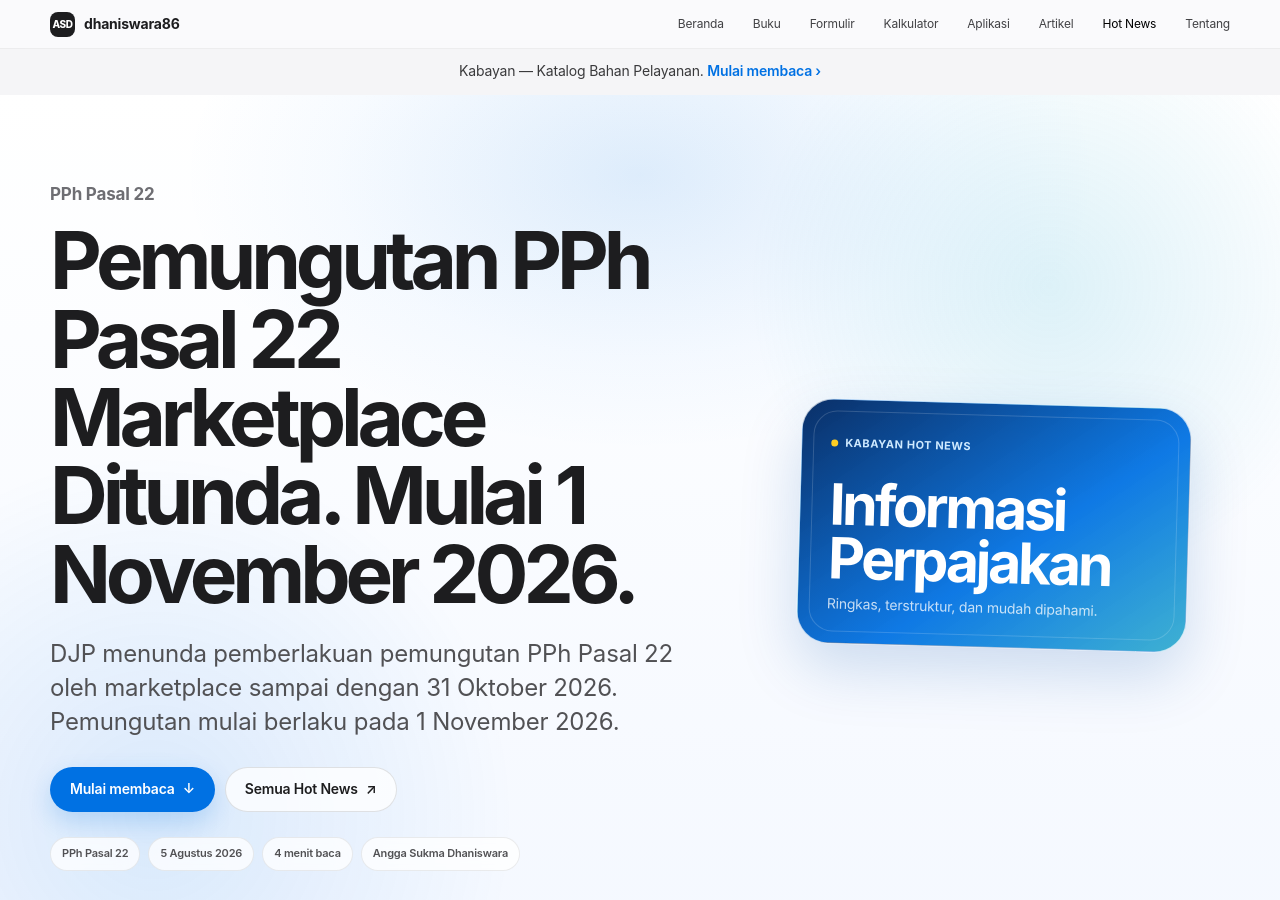
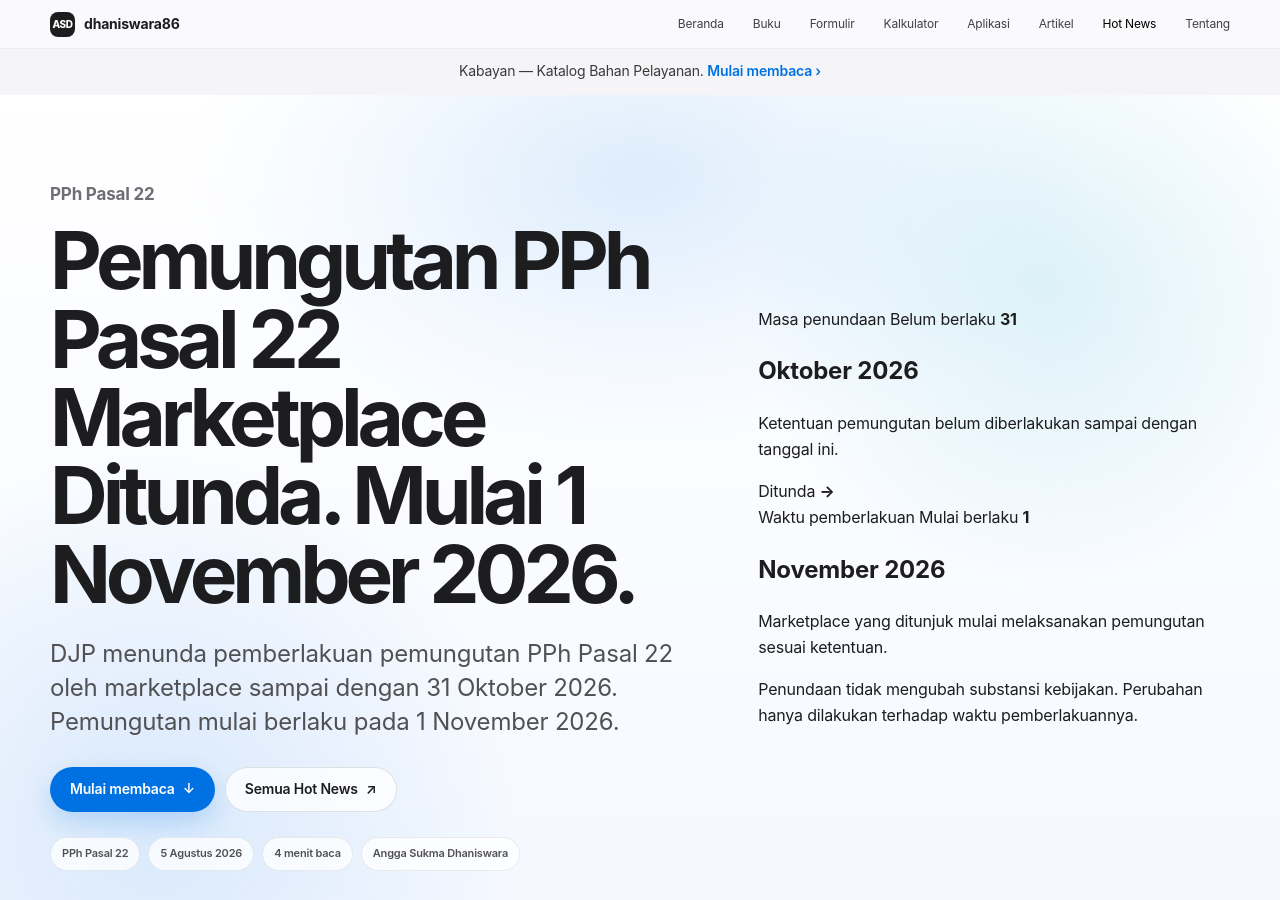
Before and after one commit to dhaniswara86/dhaniswara86.github.io, a Jekyll site: the page built from _posts/2026-08-05-penundaan-pph22-marketplace.md, in a window 1280 px wide and 900 px high. Built offline with Jekyll 4.4.1, drawn with Linux system fonts in a browser that asks for light colours.

Commit message:
Implement marketplace delay visual in editorial layout
Added delay visual section for marketplace changes with relevant dates and notes.

```diff
--- a/_layouts/hotnews-editorial.html
+++ b/_layouts/hotnews-editorial.html
@@ -408,6 +408,82 @@
                 </div>
               </div>
             </div>
+        {% elsif page.visual_type == "marketplace-delay" %}
+
+          <div
+            class="hotnews-delay-visual"
+            aria-label="Perubahan waktu pemberlakuan pemungutan PPh Pasal 22 oleh marketplace"
+          >
+            <section class="delay-visual-card">
+              <span class="delay-visual-label">
+                Masa penundaan
+              </span>
+
+              <span class="delay-visual-status">
+                Belum berlaku
+              </span>
+
+              <strong class="delay-visual-day">
+                31
+              </strong>
+
+              <h2>
+                Oktober 2026
+              </h2>
+
+              <p>
+                Ketentuan pemungutan belum diberlakukan
+                sampai dengan tanggal ini.
+              </p>
+            </section>
+
+            <div
+              class="delay-visual-center"
+              aria-hidden="true"
+            >
+              <span>
+                Ditunda
+              </span>
+
+              <strong>
+                →
+              </strong>
+            </div>
+
+            <section
+              class="
+                delay-visual-card
+                delay-visual-card-highlight
+              "
+            >
+              <span class="delay-visual-label">
+                Waktu pemberlakuan
+              </span>
+
+              <span class="delay-visual-status">
+                Mulai berlaku
+              </span>
+
+              <strong class="delay-visual-day">
+                1
+              </strong>
+
+              <h2>
+                November 2026
+              </h2>
+
+              <p>
+                Marketplace yang ditunjuk mulai melaksanakan
+                pemungutan sesuai ketentuan.
+              </p>
+            </section>
+
+            <p class="delay-visual-note">
+              Penundaan tidak mengubah substansi kebijakan.
+              Perubahan hanya dilakukan terhadap waktu
+              pemberlakuannya.
+            </p>
+          </div>
 
           {% elsif page.image %}
             <figure class="hero-image">
```
